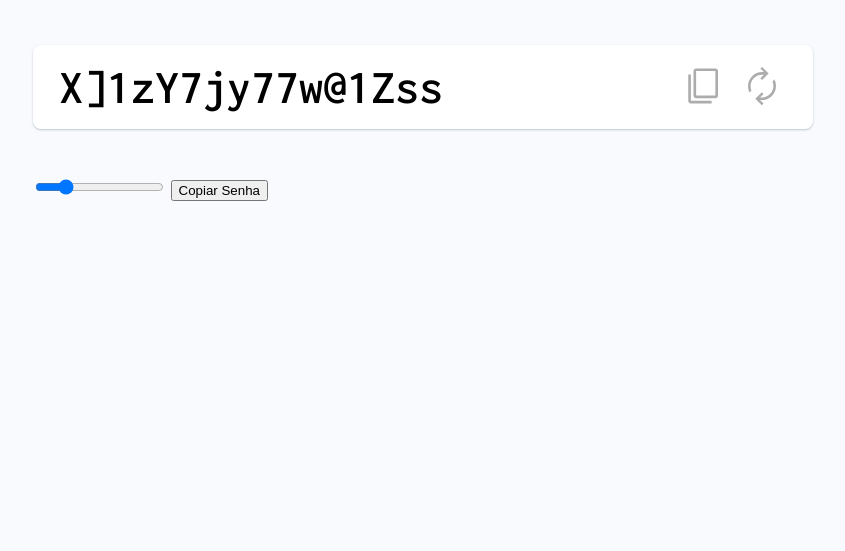
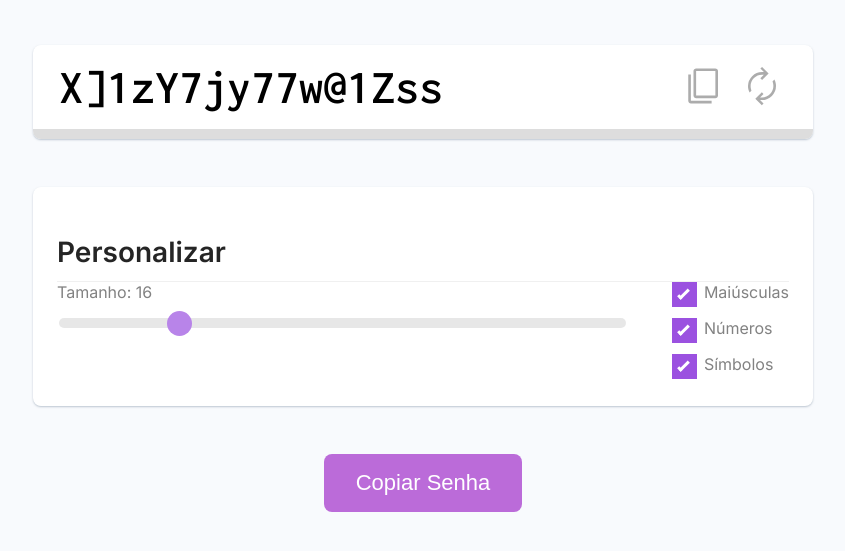
Before and after one commit to RomarioDaSilva/Gerador-de-senha-aleatorio, a plain HTML site: page index.html in a window 1280 px wide. Shown: the part 87-638 px from the top of the page, without its empty margins (217-1062 px from the left). Drawn offline with Linux system fonts and the light colour scheme.

Commit message:
Estilização Css

```diff
--- a/index.html
+++ b/index.html
@@ -38,38 +38,91 @@
             </button>
           </div>
         </div>
+        <div class="security-indicator">
+          <div id="security-indicator-bar" class="bar" style="width: 90%"></div>
+        </div>
       </section>
 
+      <section class="box customize">
+        <h3 class="title">Personalizar</h3>
+        <div class="actions">
+          <div class="password-length">
+            <p>Tamanho: <span id="password-length-text">16</span></p>
             <input
               type="range"
               name="tamanho-senha"
               id="tamanho-senha"
+              class="slider"
               value="16"
               min="4"
               max="64"
             />
+          </div>
+          <div class="config">
+            <label class="checkbox-container">
+                <span class="text">Maiúsculas</span>
+                <input type="checkbox" id="uppercase-check" checked>
+                <span class="checkmark"></span>
+            </label>
+            <label class="checkbox-container">
+                <span class="text">Números</span>
+                <input type="checkbox" id="number-check" checked>
+                <span class="checkmark"></span>
+            </label>
+            <label class="checkbox-container">
+                <span class="text">Símbolos</span>
+                <input type="checkbox" id="symbol-check" checked>
+                <span class="checkmark"></span>
+            </label>
+          </div>
+        </div>
+      </section>
 
+      <div class="submit">
         <button id="copiar">Copiar Senha</button>
+      </div>
+
+
     </main>
 
     <script>
       const inputEl = document.querySelector("#senha");
+      const upperCaseCheckEl = document.querySelector("#uppercase-check")
+      const numberCheckEl = document.querySelector("#number-check")
+      const symbolCheckEl = document.querySelector("#symbol-check")
 
       const tamanhoSenha = document.querySelector("#tamanho-senha");
       tamanhoSenha.addEventListener("input", function () {
         senhaAleatoria = tamanhoSenha.value;
+
+        document.querySelector('#password-length-text').innerText =
+        senhaAleatoria
+
         generatePassword();
       });
 
-      document.querySelector("#copiar").addEventListener("click", copiar);
-      document.querySelector("#copy-1").addEventListener("click", copiar);
+
 
       let senhaAleatoria = 16;
 
       function generatePassword() {
-        const chars =
-          "abcdefghjkmnpqrstuvwxyzABCDEFGHJKLMNPQRSTUVWXYZ123456789?!@&*()[]";
+        let chars = "abcdefghjkmnpqrstuvwxyz"
 
+        const upperCaseChars = "ABCDEFGHJKLMNPQRSTUVWXYZ"
+        const numberChars = "123456789"
+        const symbolChars = "?!@&*()[]"
+
+        if (upperCaseCheckEl.checked) {
+          chars += upperCaseChars
+        }
+
+        if (numberCheckEl.checked) {
+          chars += numberChars
+        }
+
+        if (symbolCheckEl.checked) {
+          chars += symbolChars
+        }
         let password = "";
 
         for (let i = 0; i < senhaAleatoria; i++) {
@@ -86,6 +139,13 @@
         navigator.clipboard.writeText(inputEl.value);
       }
 
+      upperCaseCheckEl.addEventListener("click", generatePassword)
+      numberCheckEl.addEventListener("click", generatePassword)
+      symbolCheckEl.addEventListener("click", generatePassword)
+
+      document.querySelector("#copiar").addEventListener("click", copiar);
+      document.querySelector("#copy-1").addEventListener("click", copiar);
+
       generatePassword();
     </script>
   </body>
--- a/style.css
+++ b/style.css
@@ -65,3 +65,166 @@ main {
     opacity: 0.7;
     transition: opacity 0.2s;
 }
+
+.security-indicator {
+    height: 10px;
+    background-color: #ddd;
+    border-bottom-left-radius: 8px;
+    border-bottom-right-radius: 8px;
+}
+
+.security-indicator .bar {
+    height: 10px;
+    border-top-right-radius: 8px;
+    border-bottom-left-radius: 8px;
+    border-bottom-right-radius: 8px;
+
+    transition: all 0.2s;
+}
+
+.security-indicator .bar .completed {
+    border-top-right-radius: 0;
+}
+
+.security-indicator .bar .critical {
+    background-color: #eb5757;
+}
+
+.security-indicator .bar .warning {
+    background-color: #f2c94c;
+}
+
+.security-indicator .bar .safe {
+    background-color: #27ae60;
+}
+
+.customize {
+    padding: 1rem 1.5rem;
+}
+
+.customize .title {
+    border-bottom: 1px solid #f0f0f0;
+    font-size: 1.75rem;
+    font-weight: bold;
+    margin-top: 2rem;
+    padding-bottom: 0.75rem;
+}
+
+.customize .actions {
+    display: flex;
+    gap: 3rem;
+    color: #828282;
+}
+
+.customize .password-length {
+    flex: 1;
+}
+
+.customize .password-length .slider {
+    appearance: none;
+    -webkit-appearance: none;
+    height: 10px;
+    background: #DDDDDD;
+    outline: none;
+    border-radius: 8px;
+    width: 100%;
+    opacity: 0.7;
+    transition: 0.7;
+    margin-top: 1rem;
+}
+
+.customize .password-length .slider:hover {
+    opacity: 1;
+}
+
+.customize .password-length .slider::-webkit-slider-thumb {
+    -webkit-appearance: none;
+    appearance: none;
+    width: 25px;
+    height: 25px;
+    border-radius: 28px;
+    background: #9b51e0;
+    cursor: pointer;
+}
+
+.customize .password-length .slider::-moz-range-thumb {
+    width: 25px;
+    height: 25px;
+    border-radius: 28px;
+    background: #9b51e0;
+    cursor: pointer;
+}
+
+.checkbox-container {
+    display: block;
+    position: relative;
+    padding-left: 2rem;
+    margin-bottom: 1rem;
+    cursor: pointer;
+    -webkit-user-select: none;
+    -moz-user-select: none;
+    -ms-user-select: none;
+    user-select: none;
+}
+
+.checkbox-container input {
+    position: absolute;
+    height: 0;
+    width: 0;
+    opacity: 0;
+    cursor: pointer;
+}
+
+.checkbox-container .checkmark {
+    background: #DDDDDD;
+    position: absolute;
+    top: 0;
+    left: 0;
+    height: 25px;
+    width: 25px;
+    transition: all 0.2s;
+}
+
+.checkbox-container:hover input ~ .checkmark {
+    background-color: #CCCCCC;
+}
+
+.checkbox-container input:checked ~ .checkmark {
+    background-color: #9b51e0;
+}
+
+.checkbox-container .checkmark:after {
+    content: "";
+    display: none;
+    position: absolute;
+    left: 9px;
+    top: 5px;
+    width: 5px;
+    height: 13px;
+    border: solid white;
+    border-width: 0 3px 3px 0;
+    transform: rotate(45deg);
+}
+
+.checkbox-container input:checked ~ .checkmark:after {
+    display: block;
+}
+
+.submit {
+    text-align: center;
+}
+
+.submit button {
+    background-color: #bb6bd9;
+    font-size: 1.375rem;
+    color: #FFF;
+    border: none;
+    border-radius: 8px;
+    cursor: pointer;
+    padding: 1rem 2rem;
+    transition: all 0.2s;
+}
+
+.submit button:hover {
+    background-color: #9b51e0;
+}
```
Lines whose indentation alone changed are shown as unchanged.
